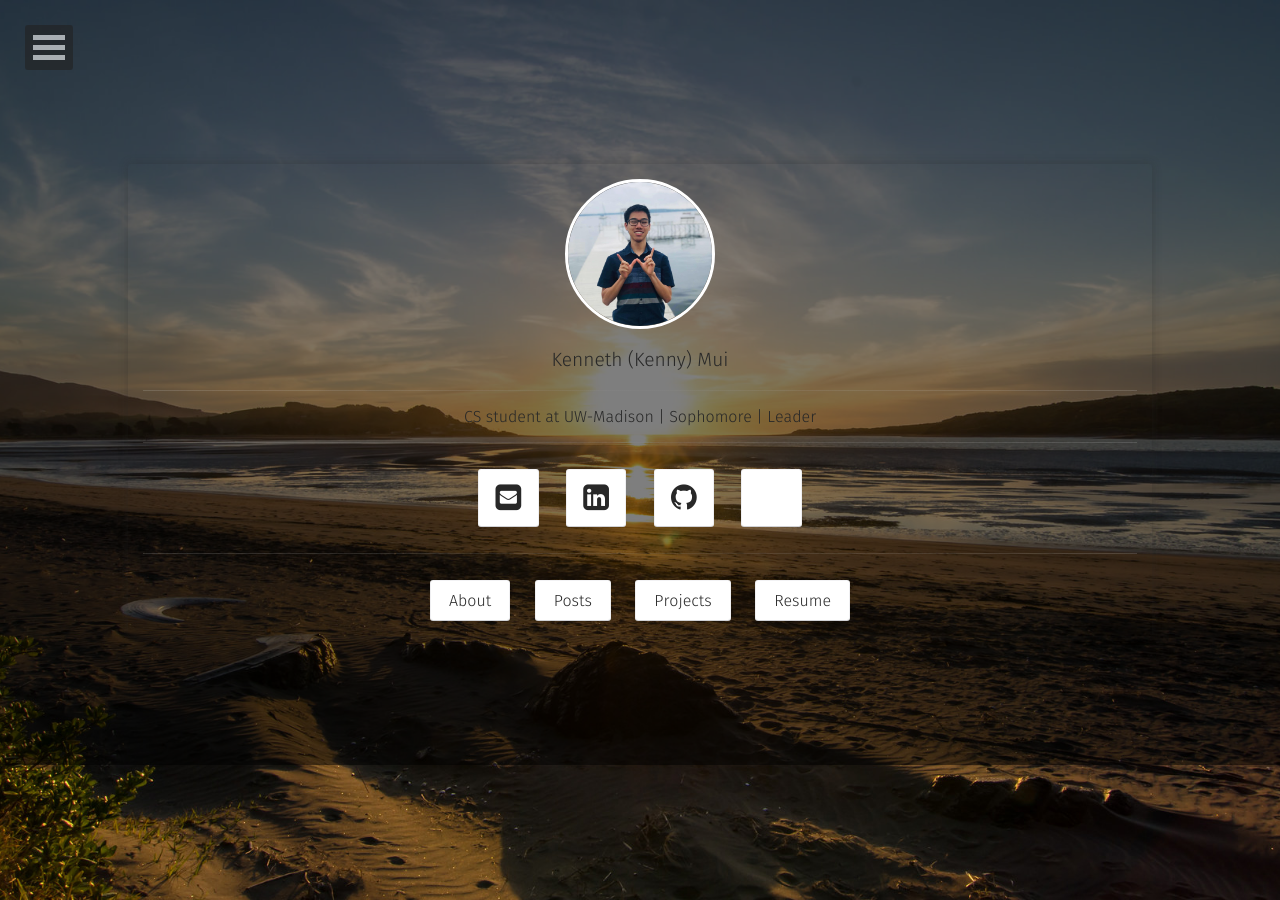
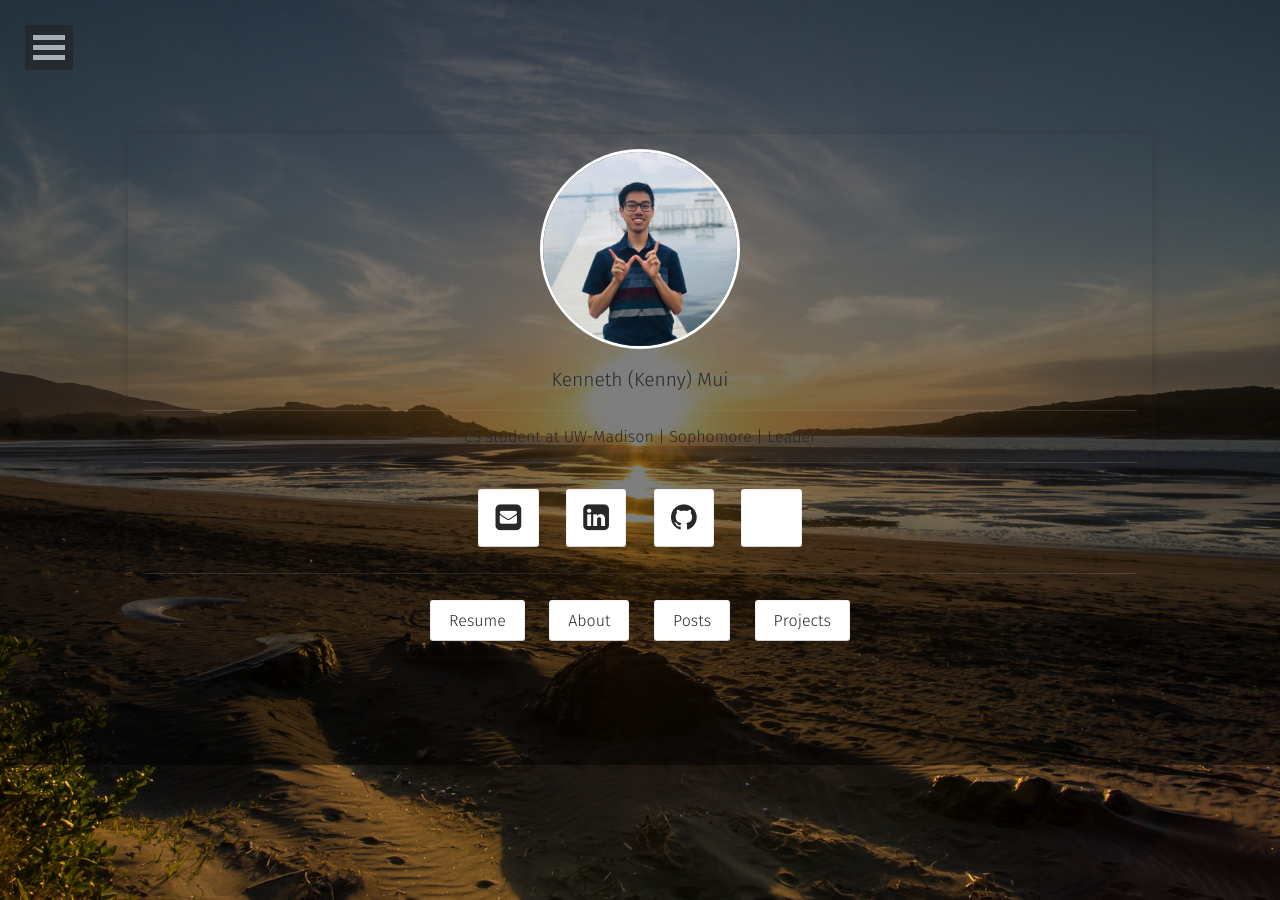
Before and after one commit to klmui/klmui2, a Jekyll site: the page built from index.html, in a window 1280 px wide. Built offline with Jekyll 4.4.1, drawn with Linux system fonts in a browser that asks for light colours; some web fonts are replaced.

Commit message:
Move resume and fix logo size

```diff
--- a/_includes/nav.html
+++ b/_includes/nav.html
@@ -1,7 +1,10 @@
 	<nav id="dl-menu" class="dl-menuwrapper" role="navigation">
 		<button class="dl-trigger">Open Menu</button>
 		<ul class="dl-menu">
-			<li><a href="{{ site.url }}/">Home</a></li>
+            <li><a href="{{ site.url }}/">Home</a></li>
+            <li>
+                <a href="https://drive.google.com/file/d/1wrIWhQ2lVmfdQfkTnEqgGPr3mpo7COkr/view?usp=sharing">Resume</a>
+            </li>
 			<li>
 				<a href="#">About</a>
 				<ul class="dl-submenu">
@@ -85,9 +88,6 @@
                     </li>{% endif %}
 				</ul><!-- /.dl-submenu -->
             </li>
-            <li>
-                <a href="https://drive.google.com/file/d/1wrIWhQ2lVmfdQfkTnEqgGPr3mpo7COkr/view?usp=sharing">Resume</a>
-            </li>
 			<li>
 				<a href="#">Posts</a>
 				<ul class="dl-submenu">
--- a/_layouts/home.html
+++ b/_layouts/home.html
@@ -33,6 +33,9 @@ layout: compress
                     {% include social-links.html %}
                   <hr class="hr-line">
                   <h3 class="title">
+                         <a class="btn zoobtn" href="https://drive.google.com/file/d/1wrIWhQ2lVmfdQfkTnEqgGPr3mpo7COkr/view?usp=sharing">
+                         Resume
+                         </a>
                          <a class="btn zoombtn" href="{{ site.url }}/about">
                          About
                          </a>
@@ -42,7 +45,6 @@ layout: compress
                          <a class="btn zoombtn" href="{{ site.url }}/projects">
                          Projects
                          </a>
-                         <a class="btn zoobtn" href="https://drive.google.com/file/d/1wrIWhQ2lVmfdQfkTnEqgGPr3mpo7COkr/view?usp=sharing">Resume</a>
                  </h3>
             </div>
         </div>
--- a/_sass/elements.scss
+++ b/_sass/elements.scss
@@ -120,8 +120,8 @@ img {
 .img-circle {
 	border-radius: 50%;
 	border: 3px solid $white;
-	height: 150px;
-	width: 150px;
+	height: 200px;
+	width: 200px;
 }
 .author-photo {
     background-color: $white;
--- a/assets/css/main-page-custom.css
+++ b/assets/css/main-page-custom.css
@@ -14,5 +14,5 @@
      /* box-shadow: none; */
      width: 80vw !important;
      max-width: 100vw;
-     margin-bottom: 100px;
+     margin-bottom: 110px;
  }
```
